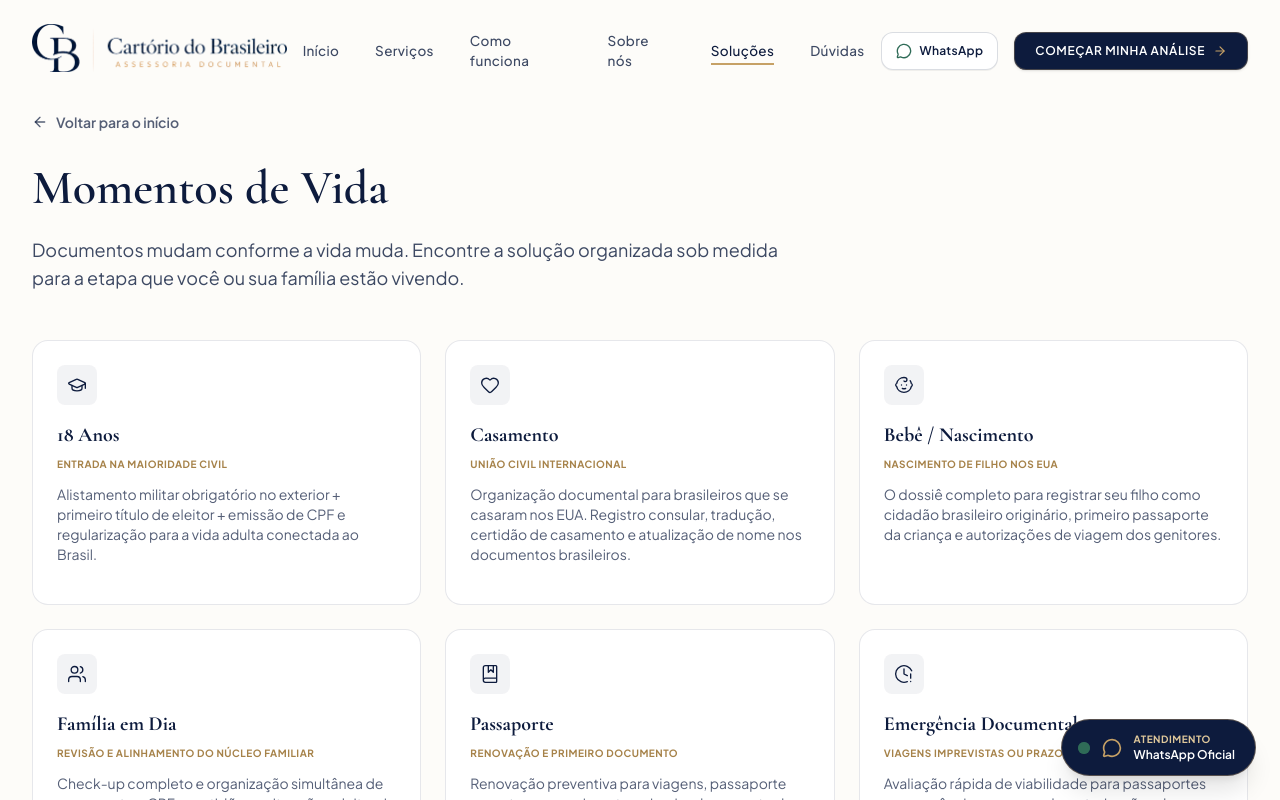
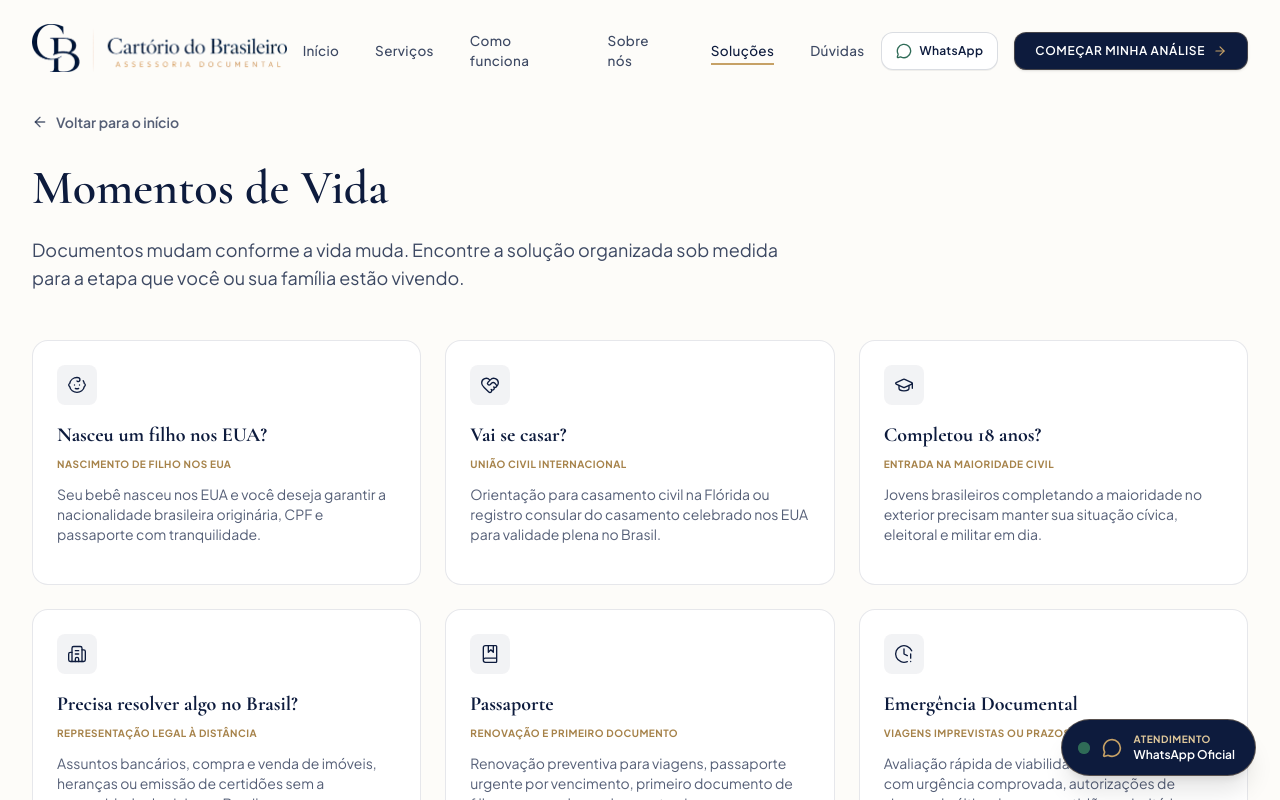
Before and after one commit to wesleynunesc1/cartoriobrasileiro, a React (Vite) app: page /momentos-de-vida in a window 1280 px wide. Shown: the top 800 px of the page. Built offline with nearby package versions, Linux system fonts and the light colour scheme.

Commit message:
feat: layout atualizado com imagens no Hero e LifeMoments conforme referencia

```diff
--- a/src/components/Hero.tsx
+++ b/src/components/Hero.tsx
@@ -93,32 +93,53 @@ export const Hero: React.FC<HeroProps> = ({ onOpenTriage, onExploreServices }) =
           </div>
 
           {/* Coluna Direita: Fotografia Humana & Elementos (5 colunas) */}
-          <div className="lg:col-span-5 relative">
-            <div className="relative mx-auto max-w-md lg:max-w-none">
-              {/* Moldura da Fotografia */}
-              <div className="relative rounded-2xl bg-white/70 backdrop-blur-md border border-[#C6A166]/30 shadow-xl overflow-hidden aspect-[4/5] flex items-center justify-center">
-                {/* Imagem de Fundo (Exemplo de atendimento/família) */}
+          <div className="lg:col-span-5 relative flex flex-col gap-4">
+            {/* Foto Superior Larga */}
+            <div className="relative rounded-2xl overflow-hidden shadow-lg aspect-[21/9]">
+              <img
+                src="https://images.unsplash.com/photo-1529156069898-49953eb1b5ce?auto=format&fit=crop&q=80&w=800"
+                alt="Famílias"
+                className="absolute inset-0 w-full h-full object-cover"
+              />
+              <div className="absolute inset-0 bg-gradient-to-t from-[#0D1B3D] via-transparent to-transparent opacity-80" />
+              <div className="absolute bottom-3 left-4 right-4 flex items-center justify-between">
+                <span className="text-white text-xs font-semibold">Pessoas e famílias cuidadas com respeito</span>
+                <span className="text-[10px] font-bold text-[#DFC89B] tracking-wider uppercase">ORLANDO, FL</span>
+              </div>
+            </div>
+
+            {/* Grid Inferior (2 Fotos) */}
+            <div className="grid grid-cols-2 gap-4">
+              <div className="relative rounded-2xl overflow-hidden shadow-lg aspect-[4/3]">
                 <img
-                  src="https://images.unsplash.com/photo-1573164713988-8665fc963095?auto=format&fit=crop&q=80&w=800"
-                  alt="Atendimento Cartório do Brasileiro"
+                  src="https://images.unsplash.com/photo-1554224155-6726b3ff858f?auto=format&fit=crop&q=80&w=400"
+                  alt="Conferência"
+                  className="absolute inset-0 w-full h-full object-cover grayscale-[30%]"
+                />
+                <div className="absolute inset-0 bg-gradient-to-t from-[#0D1B3D] via-transparent to-transparent opacity-90" />
+                <span className="absolute bottom-3 left-3 text-white text-[11px] font-semibold leading-tight pr-2">Conferência Rigorosa</span>
+              </div>
+
+              <div className="relative rounded-2xl overflow-hidden shadow-lg aspect-[4/3]">
+                <img
+                  src="https://images.unsplash.com/photo-1556761175-5973dc0f32f7?auto=format&fit=crop&q=80&w=400"
+                  alt="Acolhimento"
                   className="absolute inset-0 w-full h-full object-cover"
                 />
-                <div className="absolute inset-0 bg-gradient-to-t from-[#0D1B3D]/80 via-[#0D1B3D]/20 to-transparent" />
+                <div className="absolute inset-0 bg-gradient-to-t from-[#0D1B3D] via-transparent to-transparent opacity-80" />
+                <span className="absolute bottom-3 left-3 text-white text-[11px] font-semibold leading-tight pr-2">Acolhimento Humano</span>
+              </div>
+            </div>
 
-                {/* Linha decorativa dourada no topo */}
-                <div className="absolute top-0 left-0 right-0 h-1 bg-gradient-to-r from-[#0D1B3D] via-[#C6A166] to-[#0D1B3D] z-10" />
-
-                {/* Card Informativo sobreposto */}
-                <div className="absolute bottom-6 left-6 right-6 p-4 rounded-xl bg-white/90 backdrop-blur-md border border-white/40 shadow-lg">
-                  <div className="flex items-center gap-3">
-                    <div className="w-10 h-10 rounded-full bg-[#0D1B3D] text-[#C6A166] flex items-center justify-center">
-                      <ShieldCheck className="w-5 h-5" />
-                    </div>
-                    <div>
-                      <p className="text-sm font-bold text-[#0D1B3D]">Atendimento Humanizado</p>
-                      <p className="text-xs text-[#0D1B3D]/70">Especialistas prontos para te ajudar</p>
-                    </div>
-                  </div>
+            {/* Card Flutuante Abaixo */}
+            <div className="mt-2 bg-white rounded-xl p-3.5 shadow-sm border border-[#0D1B3D]/10 flex items-center justify-between">
+              <div className="flex items-center gap-3">
+                <div className="w-8 h-8 rounded-lg bg-[#0D1B3D] text-[#C6A166] flex items-center justify-center shadow-inner">
+                  <ShieldCheck className="w-4 h-4" />
+                </div>
+                <div className="flex flex-col">
+                  <span className="text-[13px] font-bold text-[#0D1B3D] leading-tight">Assessoria Documental Privada</span>
+                  <span className="text-[10px] text-[#0D1B3D]/60 leading-tight">Atendimento em todos os 50 estados dos EUA</span>
                 </div>
               </div>
             </div>
--- a/src/components/LifeMoments.tsx
+++ b/src/components/LifeMoments.tsx
@@ -61,39 +61,58 @@ export const LifeMoments: React.FC<LifeMomentsProps> = ({ onStartTriage }) => {
             <div
               key={moment.id}
               onClick={() => setActiveMoment(moment)}
-              className="p-6 rounded-2xl bg-[#FDFCF9] border border-[#0D1B3D]/10 hover:border-[#C6A166] transition-all duration-300 hover:shadow-md cursor-pointer flex flex-col justify-between group"
+              className="rounded-2xl bg-white border border-[#0D1B3D]/10 hover:border-[#C6A166] transition-all duration-300 hover:shadow-lg cursor-pointer flex flex-col justify-between group overflow-hidden"
             >
               <div>
-                <div className="flex items-center justify-between mb-4">
-                  <div className="w-10 h-10 rounded-lg bg-[#0D1B3D]/5 group-hover:bg-[#0D1B3D] text-[#0D1B3D] group-hover:text-[#C6A166] flex items-center justify-center transition-colors">
-                    <DynamicIcon name={moment.iconName} className="w-5 h-5" />
+                {/* Imagem Superior */}
+                {moment.imageUrl && (
+                  <div className="relative h-40 w-full overflow-hidden">
+                    <img
+                      src={moment.imageUrl}
+                      alt={moment.title}
+                      className="w-full h-full object-cover group-hover:scale-105 transition-transform duration-500"
+                    />
+                    <div className="absolute inset-0 bg-gradient-to-t from-[#0D1B3D] via-[#0D1B3D]/40 to-transparent opacity-95" />
+
+                    <div className="absolute bottom-3 left-4 right-4 flex items-center gap-2.5">
+                      <div className="w-7 h-7 rounded-lg bg-[#0D1B3D]/80 backdrop-blur-md text-[#C6A166] flex items-center justify-center border border-white/20">
+                        <DynamicIcon name={moment.iconName} className="w-4 h-4" />
                       </div>
-                  <span className="text-[10px] font-bold uppercase tracking-wider text-[#A68249] bg-[#C6A166]/10 px-2.5 py-1 rounded-full">
-                    {moment.subtitle}
+                      <span className="text-[11px] font-bold text-white leading-tight">
+                        {moment.imageBadge || moment.subtitle}
                       </span>
                     </div>
+                  </div>
+                )}
 
-                <h3 className="font-serif text-xl font-semibold text-[#0D1B3D] mb-2 group-hover:text-[#0D1B3D]">
+                <div className="p-6 pb-0">
+                  <h3 className="font-serif text-lg lg:text-xl font-semibold text-[#0D1B3D] mb-3">
                     {moment.title}
                   </h3>
 
-                <p className="text-xs sm:text-sm text-[#0D1B3D]/75 leading-relaxed font-sans mb-4">
+                  <p className="text-[13px] text-[#0D1B3D]/70 leading-relaxed font-sans mb-6">
                     {moment.description}
                   </p>
 
                   {/* Highlights */}
-                <div className="space-y-1.5 pt-3 border-t border-[#0D1B3D]/5">
+                  <div>
+                    <span className="text-[10px] font-bold tracking-[0.15em] text-[#A68249] uppercase block mb-3">
+                      POSSIBILIDADES:
+                    </span>
+                    <div className="space-y-2.5">
                       {moment.highlights.slice(0, 3).map((item, idx) => (
-                    <div key={idx} className="flex items-center gap-2 text-xs text-[#0D1B3D]/80">
-                      <CheckCircle className="w-3.5 h-3.5 text-[#2F6B57] flex-shrink-0" />
-                      <span className="truncate">{item}</span>
+                        <div key={idx} className="flex items-start gap-2.5 text-[12px] text-[#0D1B3D]/80 leading-tight">
+                          <CheckCircle className="w-3.5 h-3.5 text-[#2F6B57] flex-shrink-0 mt-0.5" />
+                          <span>{item}</span>
                         </div>
                       ))}
                     </div>
                   </div>
+                </div>
+              </div>
 
-              <div className="mt-6 pt-4 border-t border-[#0D1B3D]/10 flex items-center justify-between text-xs font-semibold text-[#0D1B3D] hover:text-[#C6A166] transition-colors">
-                <span>VER DETALHES</span>
+              <div className="mx-6 mb-6 mt-6 pt-4 border-t border-[#0D1B3D]/10 flex items-center justify-between text-xs font-semibold text-[#A68249] group-hover:text-[#C6A166] transition-colors">
+                <span>Ver detalhes</span>
                 <ArrowRight className="w-3.5 h-3.5 group-hover:translate-x-1 transition-transform" />
               </div>
             </div>
--- a/src/data/content.ts
+++ b/src/data/content.ts
@@ -197,40 +197,48 @@ export const QUICK_SERVICES: ServiceItem[] = [
 
 export const LIFE_MOMENTS: LifeMoment[] = [
   {
-    id: '18-anos',
-    title: '18 Anos',
-    subtitle: 'Entrada na maioridade civil',
-    description: 'Alistamento militar obrigatório no exterior + primeiro título de eleitor + emissão de CPF e regularização para a vida adulta conectada ao Brasil.',
-    iconName: 'GraduationCap',
-    highlights: ['Alistamento Militar Consular', 'Título de Eleitor Exterior', 'CPF Atualizado', 'Passaporte Adulto'],
-    relatedServices: ['servico-militar', 'titulo-eleitor', 'cpf', 'passaporte']
+    id: 'nascimento-bebe',
+    title: 'Nasceu um filho nos EUA?',
+    subtitle: 'Nascimento de filho nos EUA',
+    description: 'Seu bebê nasceu nos EUA e você deseja garantir a nacionalidade brasileira originária, CPF e passaporte com tranquilidade.',
+    iconName: 'Baby',
+    highlights: ['Registro de Nascimento', 'Inscrição de CPF', 'Passaporte Brasileiro'],
+    relatedServices: ['nascimento', 'passaporte', 'cpf'],
+    imageUrl: 'https://images.unsplash.com/photo-1519689680058-324335c77eba?auto=format&fit=crop&q=80&w=600',
+    imageBadge: 'Cidadania e Vínculo com o Brasil'
   },
   {
     id: 'casamento-moment',
-    title: 'Casamento',
+    title: 'Vai se casar?',
     subtitle: 'União civil internacional',
-    description: 'Organização documental para brasileiros que se casaram nos EUA. Registro consular, tradução, certidão de casamento e atualização de nome nos documentos brasileiros.',
-    iconName: 'Heart',
-    highlights: ['Registro de Casamento Consular', 'Apostila da Certidão Americana', 'Atualização de Nome no CPF e Passaporte', 'Traslado de Cartório'],
-    relatedServices: ['casamento', 'apostila-haia', 'passaporte', 'cpf']
+    description: 'Orientação para casamento civil na Flórida ou registro consular do casamento celebrado nos EUA para validade plena no Brasil.',
+    iconName: 'HeartHandshake',
+    highlights: ['Casamento Civil nos EUA', 'Tradução Certificada', 'Apostilamento de Haia'],
+    relatedServices: ['casamento', 'apostila-haia', 'passaporte'],
+    imageUrl: 'https://images.unsplash.com/photo-1511285560929-80b456fea0bc?auto=format&fit=crop&q=80&w=600',
+    imageBadge: 'Formalização civil e patrimonial'
   },
   {
-    id: 'nascimento-bebe',
-    title: 'Bebê / Nascimento',
-    subtitle: 'Nascimento de filho nos EUA',
-    description: 'O dossiê completo para registrar seu filho como cidadão brasileiro originário, primeiro passaporte da criança e autorizações de viagem dos genitores.',
-    iconName: 'Baby',
-    highlights: ['Certidão de Nascimento Consular', 'Primeiro Passaporte Brasileiro', 'CPF do Menor', 'Autorização de Viagem'],
-    relatedServices: ['nascimento', 'passaporte', 'cpf', 'procuracoes']
+    id: '18-anos',
+    title: 'Completou 18 anos?',
+    subtitle: 'Entrada na maioridade civil',
+    description: 'Jovens brasileiros completando a maioridade no exterior precisam manter sua situação cívica, eleitoral e militar em dia.',
+    iconName: 'GraduationCap',
+    highlights: ['Título de Eleitor no Exterior', 'Serviço Militar/Dispensa', 'Atualização de CPF'],
+    relatedServices: ['servico-militar', 'titulo-eleitor', 'cpf'],
+    imageUrl: 'https://images.unsplash.com/photo-1523240795612-9a054b0db644?auto=format&fit=crop&q=80&w=600',
+    imageBadge: 'Transição para a vida adulta cívica'
   },
   {
-    id: 'familia-em-dia',
-    title: 'Família em Dia',
-    subtitle: 'Revisão e alinhamento do núcleo familiar',
-    description: 'Check-up completo e organização simultânea de passaportes, CPFs, certidões e situações eleitorais de pais e filhos para viagens e tranquilidade.',
-    iconName: 'Users',
-    highlights: ['Auditoria Documental da Família', 'Renovação Coordenada de Passaportes', 'Certidões Atualizadas no Brasil', 'Pasta Digital Centralizada'],
-    relatedServices: ['passaporte', 'cpf', 'titulo-eleitor', 'certidoes']
+    id: 'procuracao-brasil-moment',
+    title: 'Precisa resolver algo no Brasil?',
+    subtitle: 'Representação legal à distância',
+    description: 'Assuntos bancários, compra e venda de imóveis, heranças ou emissão de certidões sem a necessidade de viajar ao Brasil.',
+    iconName: 'Building2',
+    highlights: ['Procurações para uso no Brasil', 'Busca e 2ª Via de Certidões', 'Apostila de Haia'],
+    relatedServices: ['procuracoes', 'apostila-haia', 'notary-public'],
+    imageUrl: 'https://images.unsplash.com/photo-1486406146926-c627a92ad1ab?auto=format&fit=crop&q=80&w=600',
+    imageBadge: 'Gestão à distância com segurança'
   },
   {
     id: 'passaporte-moment',
--- a/src/types.ts
+++ b/src/types.ts
@@ -18,6 +18,8 @@ export interface LifeMoment {
   iconName: string;
   highlights: string[];
   relatedServices: string[];
+  imageUrl?: string;
+  imageBadge?: string;
 }
 
 export interface FaqItem {
```
Lines whose indentation alone changed are shown as unchanged.
